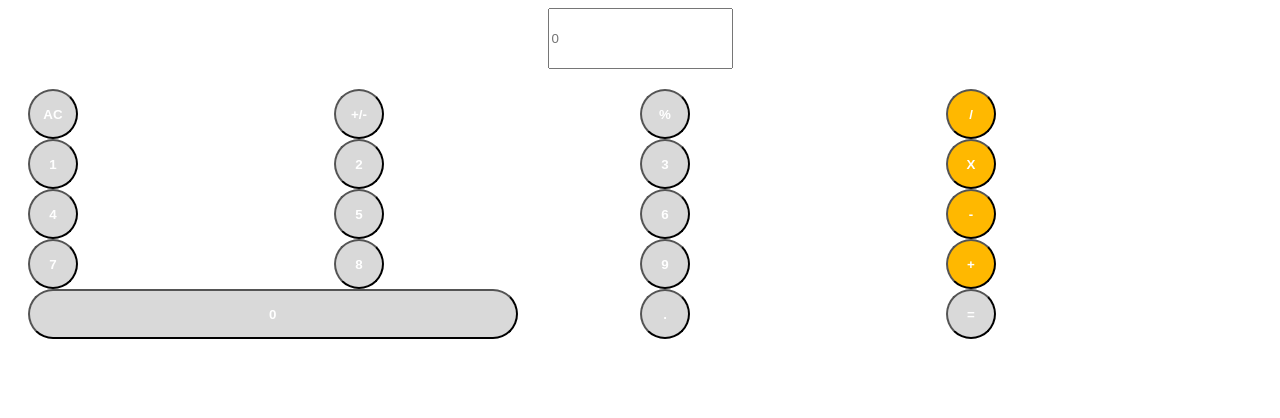
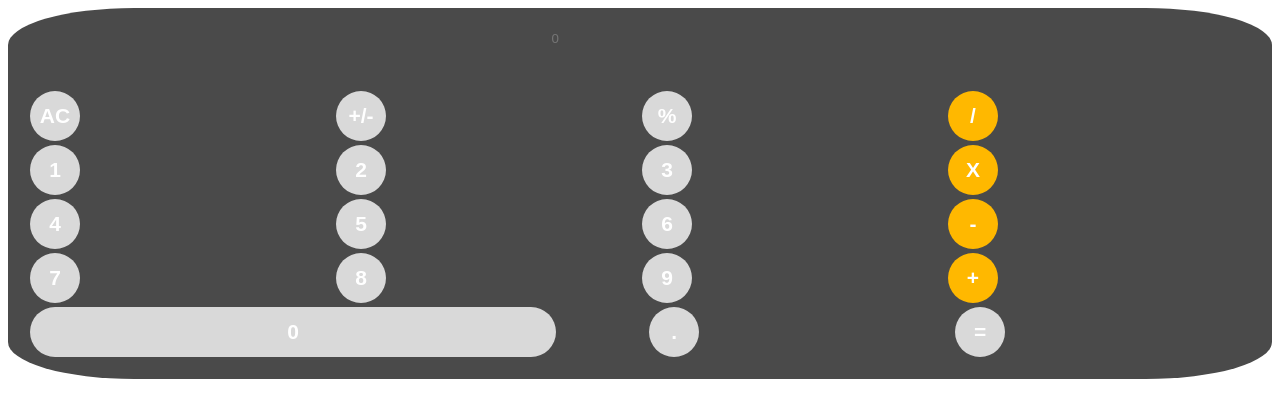
Before and after one commit to jesusocampo1105/Calculadora, a plain HTML site: page index.html in a window 1280 px wide. Drawn offline with Linux system fonts and the light colour scheme.

Commit message:
Details in styles

```diff
--- a/style.css
+++ b/style.css
@@ -1,8 +1,19 @@
+.calculator{
+    border: 0px solid;
+    background: #4A4A4A;
+    border-radius: 10%;
+}
+
 .text{
     display: flex;
     justify-content: center;
     width: 100%;
     height: 61px;
+    font-weight: 900;
+}
+.text input{
+    background: #4A4A4A;
+    border: 0px;
 }
 .buttons{
     display: grid;
@@ -14,6 +25,10 @@
     border-radius: 100%;
     width: 50px;
     height: 50px;
+    font-size: 21px;
+    border: 0px solid;
+    margin: 2px;
+    cursor: pointer;
 }
 
 .gray{
@@ -28,12 +43,12 @@
 }
 
 .cero{
-    width: 160%;
+    width: 172%;
     border-radius: 27px;
 }
 .punto{
-    margin-left: 100%;
+    margin-left: 103%;
 }
 .igual{
-    margin-left: 100%;
+    margin-left: 103%;
 }
```
